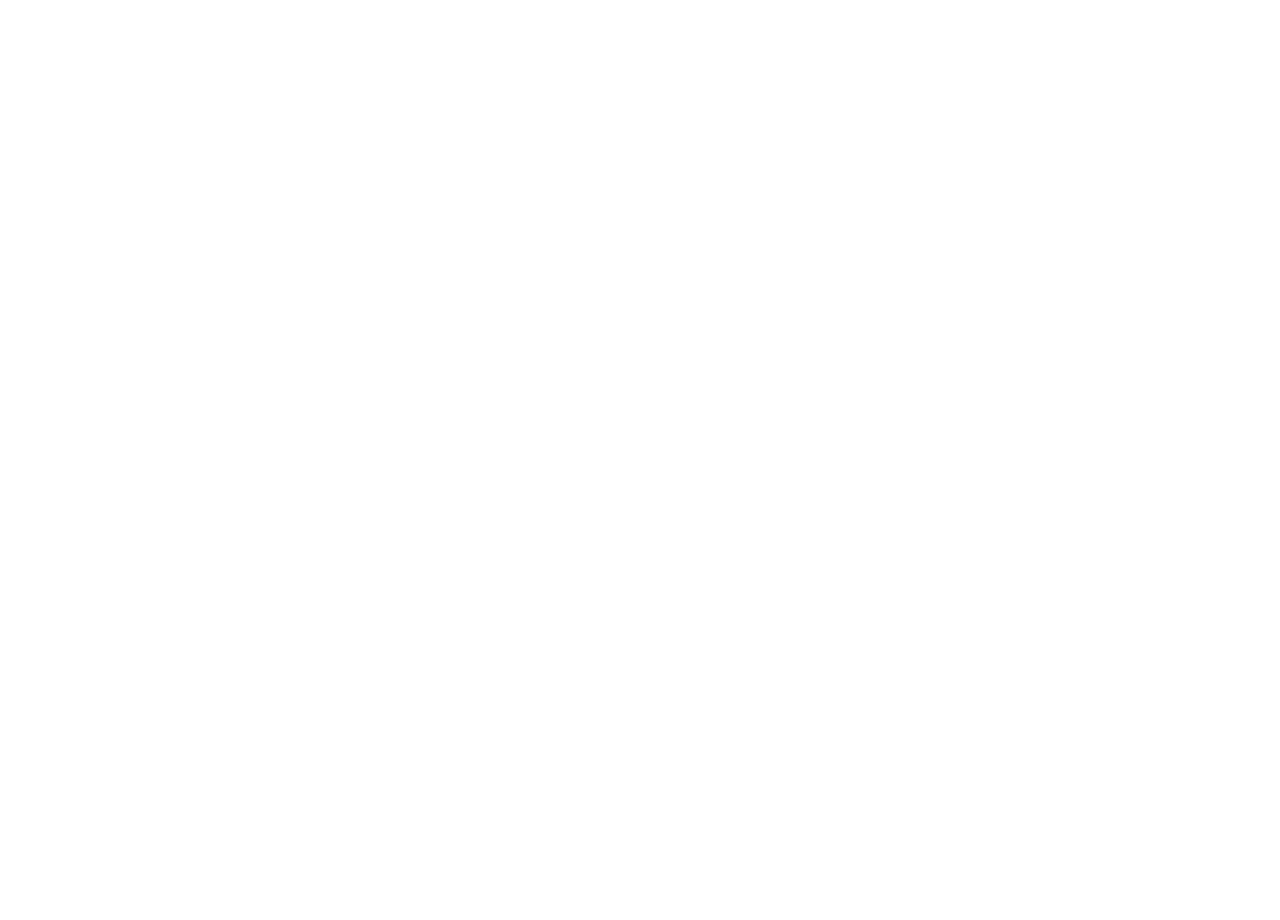
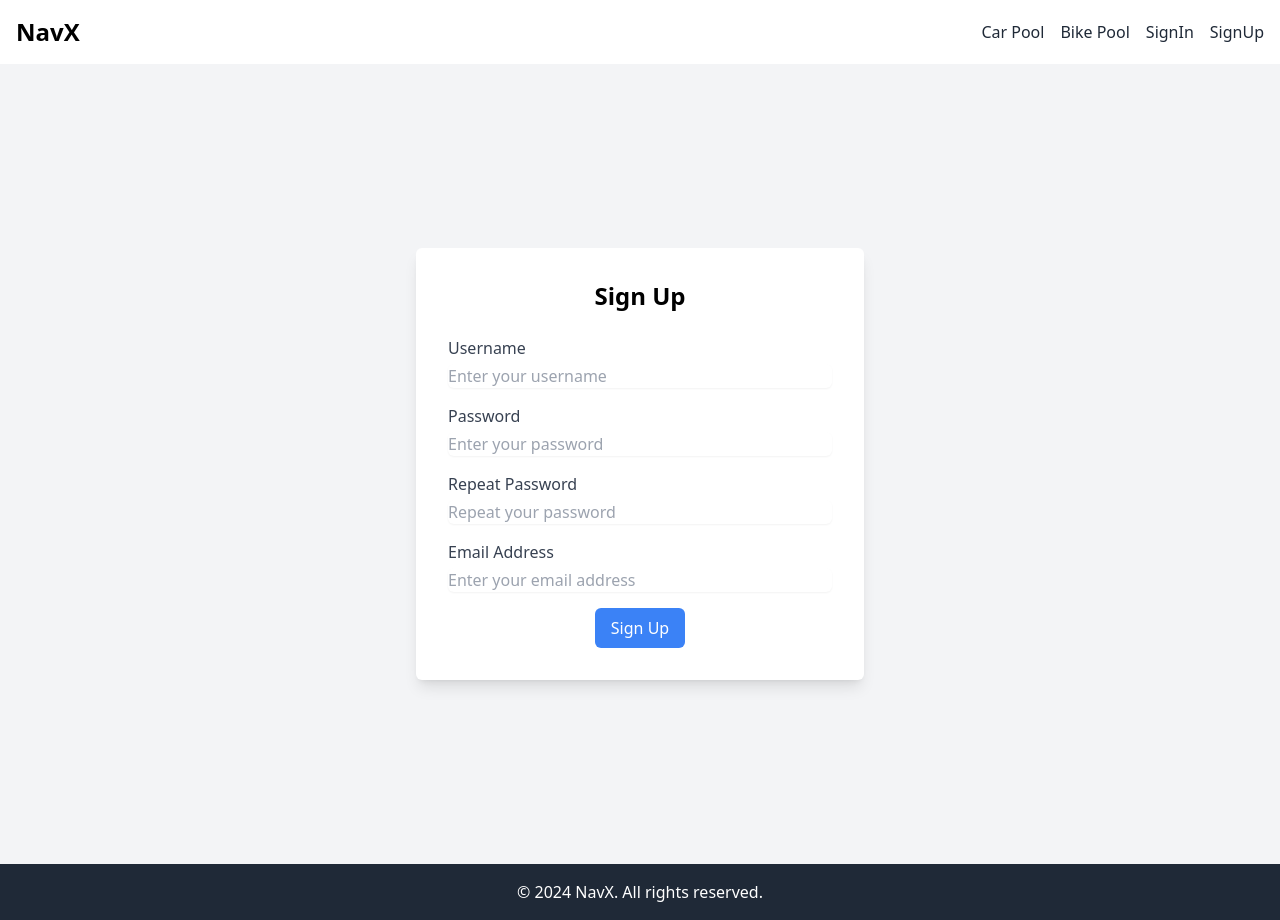
Before and after one commit to all3n2601/NavX-CodeHunt, a React (Create React App) app in the folder frontend/: page /sign-up in a window 1280 px wide. Before the commit this address had no page. Before the commit the page ends 800 px from the top, so only its background shows below. Built offline with nearby package versions, Linux system fonts and the light colour scheme.

Commit message:
Add sign-in and sign-up pages to router

```diff
--- a/frontend/src/App.js
+++ b/frontend/src/App.js
@@ -2,13 +2,16 @@
 import React from 'react';
 import { BrowserRouter as Router, Route, Routes } from 'react-router-dom';
 import HomePage from './pages/HomePage';
+import SignInPage from './pages/SignInPage';
+import SignUpPage from './pages/SignUpPage';
 
 function App() {
   return (
     <Router>
       <Routes>
         <Route  path="/" element={<HomePage />} />
-        <Route  path="/auth" element={<HomePage />} />
+        <Route  path="/sign-in" element={<SignInPage />} />
+        <Route  path="/sign-up" element={<SignUpPage />} />
       </Routes>
     </Router>
   );
--- a/frontend/src/components/Auth/signIn.js
+++ b/frontend/src/components/Auth/signIn.js
@@ -1,6 +1,6 @@
 import React, { useState } from 'react';
 
-function signIn() {
+function SignIn() {
   const [username, setUsername] = useState('');
   const [password, setPassword] = useState('');
 
@@ -52,4 +52,4 @@
   );
 }
 
-export default signIn;
+export default SignIn;
--- a/frontend/src/components/Auth/signUp.js
+++ b/frontend/src/components/Auth/signUp.js
@@ -1,6 +1,6 @@
 import React, { useState } from 'react';
 
-function signUp() {
+function SignUp() {
   const [username, setUsername] = useState('');
   const [password, setPassword] = useState('');
   const [repeatPassword, setRepeatPassword] = useState('');
@@ -80,4 +80,4 @@
   );
 }
 
-export default signUp;
+export default SignUp;
--- a/frontend/src/components/shared/Header.js
+++ b/frontend/src/components/shared/Header.js
@@ -10,8 +10,8 @@
             <ul className="flex space-x-4">
               <li><Link to="/carpool" className="text-gray-800 hover:text-blue-500">Car Pool</Link></li>
               <li><Link to="/bikepool" className="text-gray-800 hover:text-blue-500">Bike Pool</Link></li>
-              <li><Link to="/about" className="text-gray-800 hover:text-blue-500">About</Link></li>
-              <li><Link to="/contact" className="text-gray-800 hover:text-blue-500">Contact</Link></li>
+              <li><Link to="/sign-in" className="text-gray-800 hover:text-blue-500">SignIn</Link></li>
+              <li><Link to="/sign-up" className="text-gray-800 hover:text-blue-500">SignUp</Link></li>
             </ul>
           </nav>
         </div>
--- /dev/null
+++ b/frontend/src/pages/SignInPage.js
@@ -0,0 +1,17 @@
+import React from "react";
+import { Link } from "react-router-dom";
+import Header from "../components/shared/header";
+import Footer from "../components/shared/footer";
+import SignIn from "../components/Auth/signIn";
+
+function SignInPage() {
+  return (
+    <>
+      <Header />
+      <SignIn/>
+      <Footer />
+    </>
+  );
+}
+
+export default SignInPage;
--- /dev/null
+++ b/frontend/src/pages/SignUpPage.js
@@ -0,0 +1,18 @@
+import React from "react";
+import { Link } from "react-router-dom";
+import Header from "../components/shared/header";
+import Footer from "../components/shared/footer";
+import SignIn from "../components/Auth/signIn";
+import SignUp from "../components/Auth/signUp";
+
+function SignInPage() {
+  return (
+    <>
+      <Header />
+      <SignUp />
+      <Footer />
+    </>
+  );
+}
+
+export default SignInPage;
```
